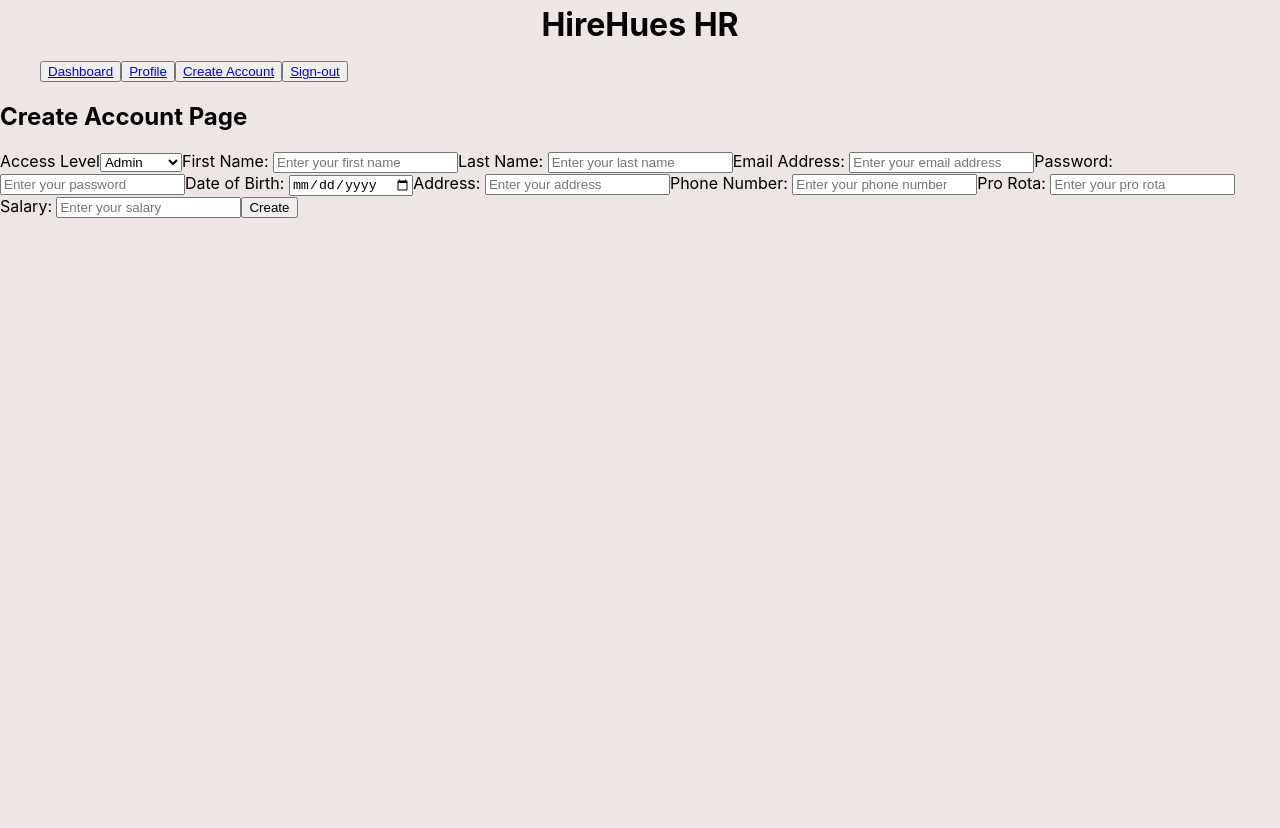
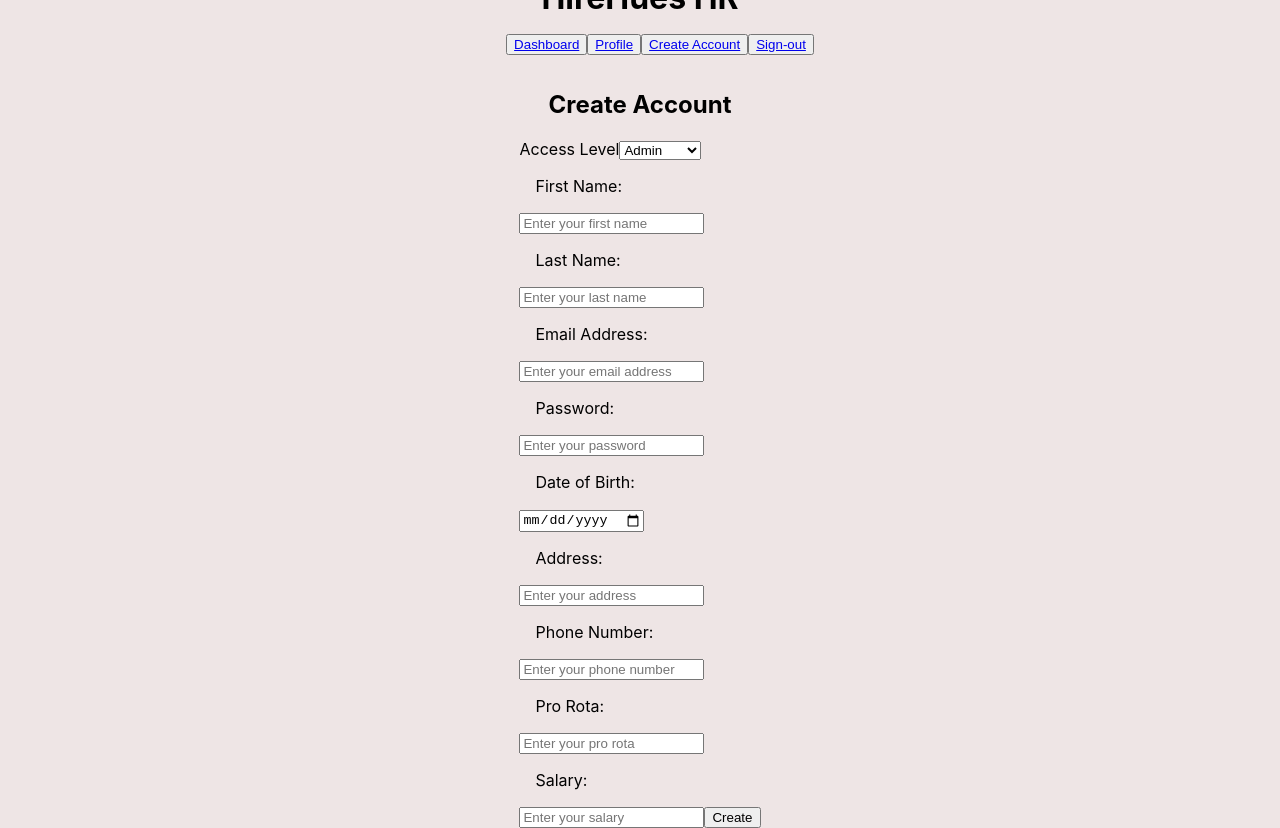
Before and after one commit to remily23/capstone_hr_management_system, a React (Create React App) app in the folder Capstone Project/capstonclient/: page /newaccount in a window 1280 px wide. Before the commit the page ends 800 px from the top, so only its background shows below. Built offline with nearby package versions, Linux system fonts and the light colour scheme; no server answers.

Commit message:
started initial CSS for create new account form

```diff
--- a/Capstone Project/capstonclient/src/App.css
+++ b/Capstone Project/capstonclient/src/App.css
@@ -7,12 +7,30 @@ display: flex;
 flex-direction: column;
 flex-wrap: wrap;
 }
+
 #login-form {
   justify-content: center;
   display: flex;
   flex-direction: column;
   flex-wrap: wrap;
 }
+
+.create-account {
+  justify-content: center;
+  display: flex;
+  align-items: center;
+  flex-direction: column;
+}
+
+.create-account label {
+  display: flex;
+  flex-direction: row;
+  align-items: flex-start;
+  margin-bottom: 5px;
+  margin-right: 10px;
+  margin: 1em;
+}
+
 
 h1{
   text-align: center;
@@ -22,4 +40,9 @@ h1{
 
 body{
   background-color: #EEE5E5;
+  display: flex;
+  justify-content: center;
+  align-items: center;
+  height: 100vh;
+  margin: 0;
 }
--- a/Capstone Project/capstonclient/src/Components/CreateAccountForm.js
+++ b/Capstone Project/capstonclient/src/Components/CreateAccountForm.js
@@ -50,27 +50,38 @@ const CreateAccountForm = ({ currentUser, postEmployee }) => {
     }
     return (
         <>
-            <h2>Create Account Page</h2>
-            <div>
+
+        <section className="create-account">
+            <h2>Create Account</h2>
                 <form onSubmit={handleFormSubmit}>
-                        <p>Access Level
+                        Access Level
                             <select id="dropdown">
                                 <option>Admin</option>
                                 <option>Employee</option>
                             </select>
+
                             <label>First Name: </label><input type="text" onChange={handleChange} name="firstName" placeholder="Enter your first name" value={stateEmployee.firstName} />
+
                             <label>Last Name: </label><input type="text" onChange={handleChange} name="lastName" placeholder="Enter your last name" value={stateEmployee.lastName} />
+
                             <label>Email Address: </label><input type="email" onChange={handleChange} name="email" placeholder="Enter your email address" value={stateEmployee.email} />
+
                             <label>Password: </label><input type="password" onChange={handleChange} name="password" placeholder="Enter your password" value={stateEmployee.password} />
+
                             <label>Date of Birth: </label><input type="date" onChange={handleChange} name="dateOfBirth" placeholder="Enter your date of birth" value={stateEmployee.dateOfBirth} />
+
                             <label>Address: </label><input type="text" onChange={handleChange} name="address" placeholder="Enter your address" value={stateEmployee.address} />
+
                             <label>Phone Number: </label><input type="tel" onChange={handleChange} name="phoneNumber" placeholder="Enter your phone number" value={stateEmployee.phoneNumber} />
+
                             <label>Pro Rota: </label><input type="text" onChange={handleChange} name="proRota" placeholder="Enter your pro rota" value={stateEmployee.proRota} />
-                            <label>Salary: </label><input type="text" onChange={handleChange} name="salary" placeholder="Enter your salary" value={stateEmployee.salary} />
+
+                           <label>Salary: </label><input type="text" onChange={handleChange} name="salary" placeholder="Enter your salary" value={stateEmployee.salary} />
+
                             <input type="submit" value="Create" />
-                        </p>
                 </form>
-            </div>
+                </section>
+
         </>
     );
 }
```
